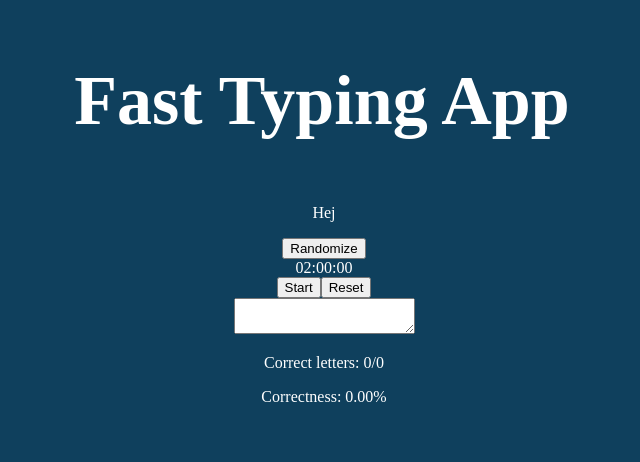
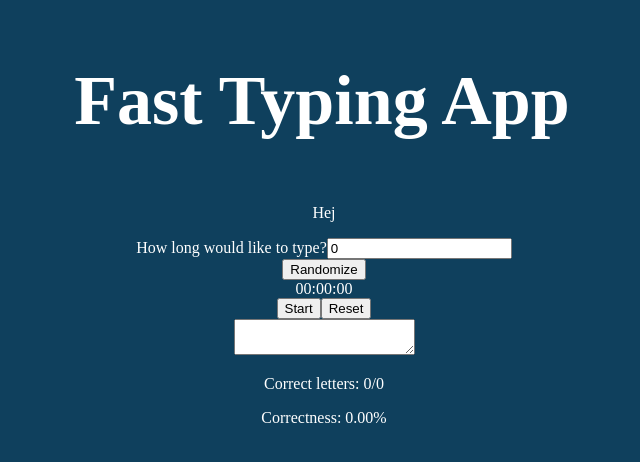
Before and after one commit to Paveu99/Fast-Typing-App, a React (Vite) app: page / in a window 1280 px wide. Shown: the top 462 px of the page, without its empty margins (316-956 px from the left). Built offline with nearby package versions, Linux system fonts and the light colour scheme.

Commit message:
New input field that sets the amount of time chosen to run for

```diff
--- a/src/App.tsx
+++ b/src/App.tsx
@@ -2,8 +2,15 @@ import './App.css'
 import {AppName} from "./components/appName/AppName.tsx";
 import {Description} from "./components/description/Description.tsx";
 import {InputCheck} from "./components/inputCheck/InputCheck.tsx";
+import {useState} from "react";
 
 function App() {
+
+    const [timeChosen, setTimeChosen] = useState<number>(0);
+
+    function checkInput(e: number) {
+        setTimeChosen(e)
+    }
 
     return (
         <div className="main-content">
@@ -14,7 +21,14 @@ function App() {
                 <Description/>
             </section>
             <section>
-                <InputCheck option={120}/>
+                <label>How long would like to type?</label>
+                <input
+                    type="number"
+                    value={timeChosen}
+                    onChange={e => checkInput(Number(e.target.value))}
+                    min={20}
+                />
+                <InputCheck option={timeChosen}/>
             </section>
         </div>
     )
```
